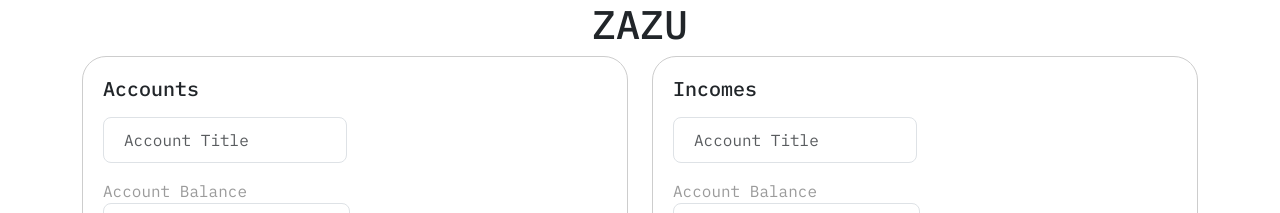
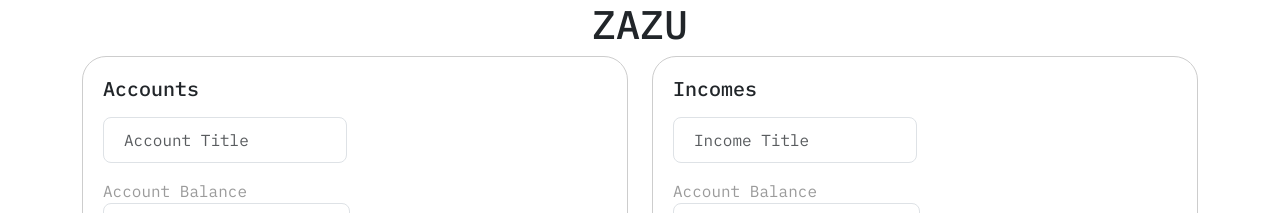
Before and after one commit to iamsajithk/zazu, a Vue app: page / in a window 1280 px wide. Shown: the top 213 px of the page. Built offline with nearby package versions, Linux system fonts and the light colour scheme.

Commit message:
Testing auto deploy

```diff
--- a/src/views/HomeView.vue
+++ b/src/views/HomeView.vue
@@ -109,7 +109,7 @@ const addAccount = () => {
               <input
                 type="text"
                 class="form-control"
-                placeholder="Account Title"
+                placeholder="Income Title"
                 v-model="accountTitle"
               />
             </div>
```
